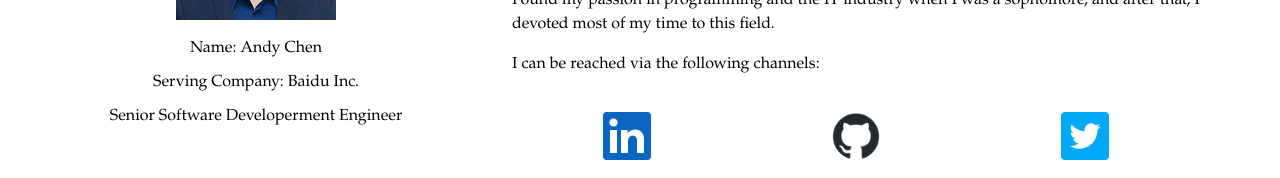
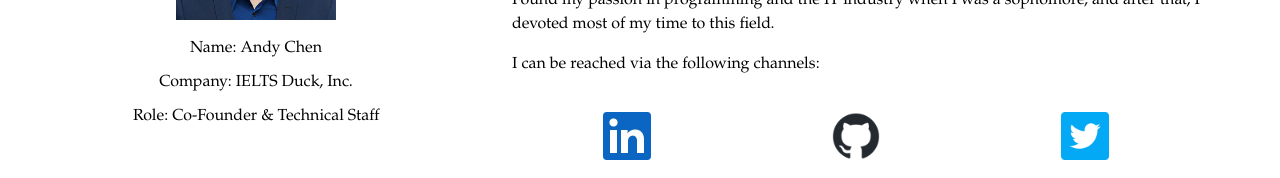
Before and after one commit to tjcchen/website, a Next.js app: page / in a window 1280 px wide. Shown: the part 384-562 px from the top of the page. Built offline with nearby package versions, Linux system fonts and the light colour scheme.

Commit message:
feat: update homepage occupation information

```diff
--- a/app/page.tsx
+++ b/app/page.tsx
@@ -13,9 +13,11 @@ export default function Home() {
           height={160}
         />
         <div className={`${styles.name} c-line-clamp1`}>Name: Andy Chen</div>
-        <div className={`${styles.company} c-line-clamp1`}>Serving Company: Baidu Inc.</div>
+        <div className={`${styles.company} c-line-clamp1`}>
+          Company: IELTS Duck, Inc.
+        </div>
         <div className={`${styles.role} c-line-clamp1`}>
-          Senior Software Developerment Engineer
+          Role: Co-Founder & Technical Staff
         </div>
       </div>
       <div className={styles.content}>
```
